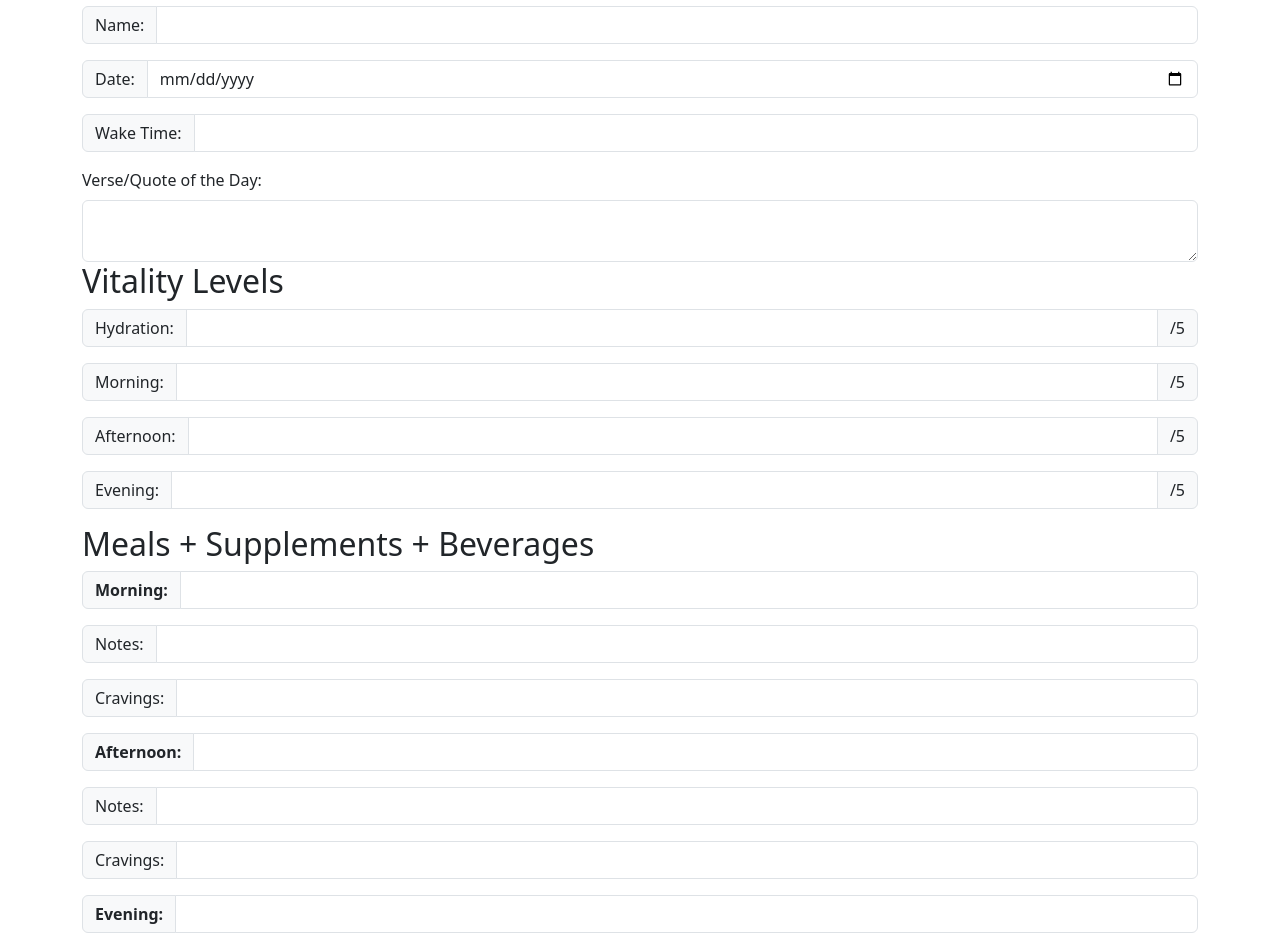
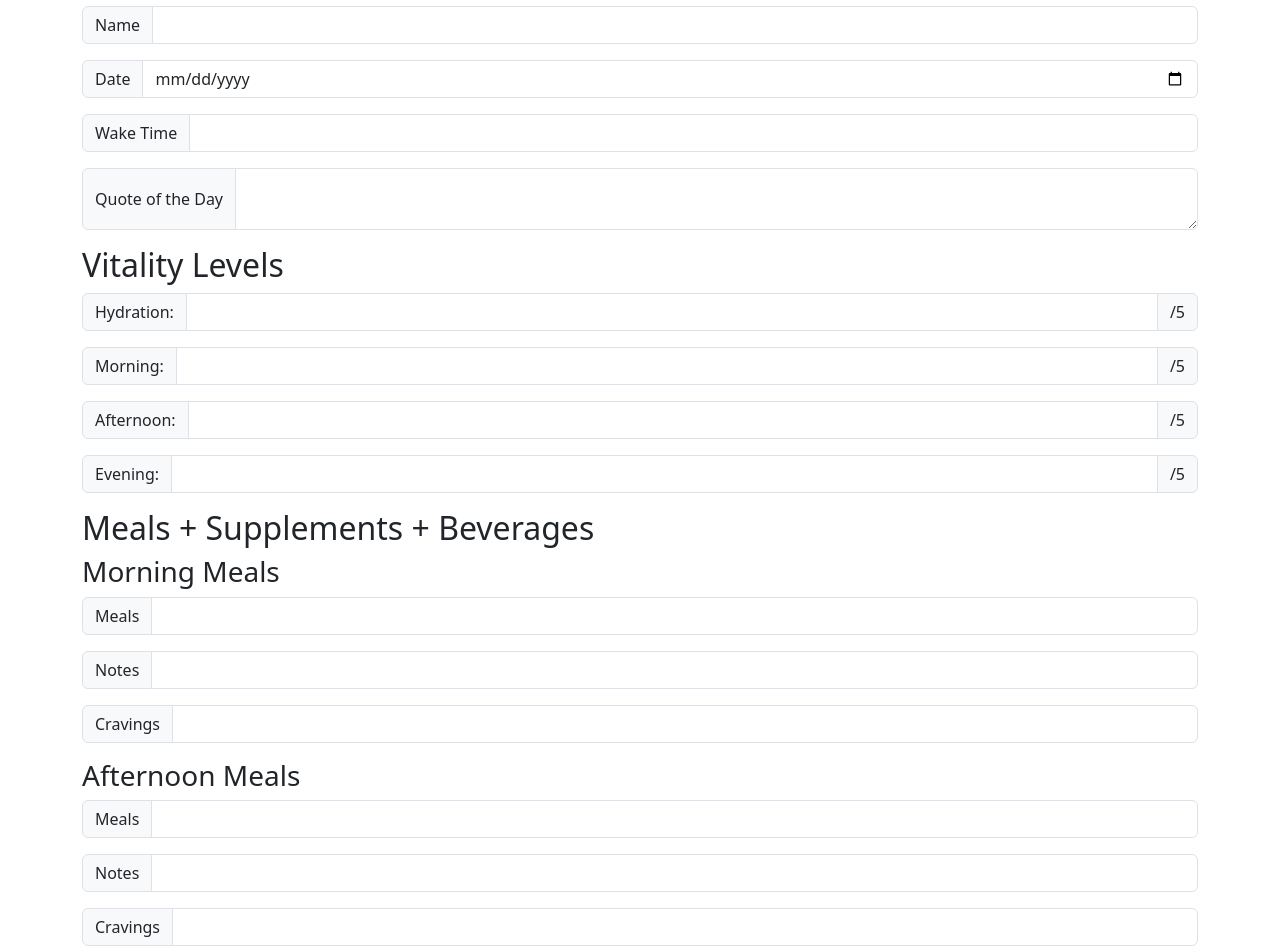
Before and after one commit to Crambeary/wellness_reflection, a React (Vite) app: page / in a window 1280 px wide. Shown: the part 150-1097 px from the top of the page. Built offline with nearby package versions, Linux system fonts and the light colour scheme.

Commit message:
Form input and Meal section

```diff
--- a/src/App.jsx
+++ b/src/App.jsx
@@ -32,6 +32,57 @@ let defaultState = {
   'afternoon-activity': "",
   'evening-activity': ""
 }
+
+const FormInput = ({ label, type = "text", name, value, onChange, fieldType = "input"}) => (
+  <div className="input-group mb-3">
+    <label htmlFor={name} className="input-group-text">{label}</label>
+    { fieldType === "input" ? (
+      <input
+        className="form-control"
+        type={type}
+        name={name}
+        id={name}
+        value={value}
+        onChange={onChange}
+      />
+    ) : (
+      <textarea
+        className="form-control"
+        type={type}
+        name={name}
+        id={name}
+        value={value}
+        onChange={onChange}
+      />
+    )}
+  </div>
+);
+
+
+const MealSection = ({ timeOfDay, values, onChange }) => (
+  <div>
+    <h3>{timeOfDay} Meals</h3>
+    <FormInput
+      label="Meals"
+      name={`${timeOfDay.toLowerCase()}-meals`}
+      value={values[`${timeOfDay.toLowerCase()}-meals`]}
+      onChange={onChange}
+    />
+    <FormInput
+      label="Notes"
+      name={`${timeOfDay.toLowerCase()}-meals-notes`}
+      value={values[`${timeOfDay.toLowerCase()}-meals-notes`]}
+      onChange={onChange}
+    />
+    <FormInput
+      label="Cravings"
+      name={`${timeOfDay.toLowerCase()}-meals-cravings`}
+      value={values[`${timeOfDay.toLowerCase()}-meals-cravings`]}
+      onChange={onChange}
+    />
+  </div>
+);
+
 
 class App extends React.Component {
 
@@ -162,50 +213,32 @@ class App extends React.Component {
               <button data-html2canvas-ignore id="clear" type="button" className="btn btn-primary m-2" onClick={this.clearForm}>New Form</button>
             </div>
             <form id="form">
-              <div className="input-group mb-3">
-                <label htmlFor="name" className="input-group-text">Name:</label>
-                <input
-                  className="form-control"
-                  type="text"
+              <FormInput
+                label="Name"
                 name="name"
-                  id="name"
                 value={this.state.name}
                 onChange={this.handleChange}
                 />
-              </div>
-              <div className="input-group mb-3">
-                <label htmlFor="date" className="input-group-text">Date:</label>
-                <input
-                  className="form-control"
+              <FormInput
+                label="Date"
+                name="date"
                 type="date"
-                  name="date"
-                  id="date"
                 value={this.state.date}
                 onChange={this.handleChange}
                 />
-              </div>
-              <div className="input-group mb-3">
-                <label htmlFor="wake-time" className="input-group-text">Wake Time:</label>
-                <input
-                  className="form-control"
-                  type="text"
+              <FormInput
+                label="Wake Time"
                 name="wake-time"
-                  id="wake-time"
                 value={this.state['wake-time']}
                 onChange={this.handleChange}
                 />
-              </div>
-              <div>
-                <label htmlFor="qotd" className="form-label">Verse/Quote of the Day: </label>
-                <textarea
-                  className="form-control"
+              <FormInput
+                label="Quote of the Day"
                 name="qotd"
-                  type="text"
-                  id="qotd"
                 value={this.state.qotd}
                 onChange={this.handleChange}
+                fieldType="textarea"
                 />
-              </div>
               <h2>Vitality Levels</h2>
               <div className="input-group mb-3">
                 <label htmlFor="hydration" className="input-group-text">Hydration:</label>
@@ -268,105 +301,9 @@ class App extends React.Component {
                 <span className="input-group-text">/5</span>
               </div>
               <h2>Meals + Supplements + Beverages</h2>
-              <div className="input-group mb-3">
-                <label className="input-group-text" htmlFor="morning-meals"><strong>Morning:</strong> </label>
-                <input
-                  className="form-control"
-                  type="text"
-                  id="morning-meals"
-                  name="morning-meals"
-                  value={this.state['morning-meals']}
-                  onChange={this.handleChange}
-                />
-              </div>
-              <div className="input-group mb-3">
-                <label className="input-group-text" htmlFor="morning-meals-notes">Notes: </label>
-                <input
-                  className="form-control"
-                  type="text"
-                  id="morning-meals-notes"
-                  name="morning-meals-notes"
-                  value={this.state['morning-meals-notes']}
-                  onChange={this.handleChange}
-                />
-              </div>
-              <div className="input-group mb-3">
-                <label className="input-group-text" htmlFor="morning-meals-cravings">Cravings: </label>
-                <input
-                  className="form-control"
-                  type="text"
-                  id="morning-meals-cravings"
-                  name="morning-meals-cravings"
-                  value={this.state['morning-meals-cravings']}
-                  onChange={this.handleChange}
-                />
-              </div>
-              <div className="input-group mb-3">
-                <label className="input-group-text" htmlFor="afternoon-meals"><strong>Afternoon:</strong> </label>
-                <input
-                  className="form-control"
-                  type="text"
-                  id="afternoon-meals"
-                  name="afternoon-meals"
-                  value={this.state['afternoon-meals']}
-                  onChange={this.handleChange}
-                />
-              </div>
-              <div className="input-group mb-3">
-                <label className="input-group-text" htmlFor="afternoon-meals-notes">Notes: </label>
-                <input
-                  className="form-control"
-                  type="text"
-                  id="afternoon-meals-notes"
-                  name="afternoon-meals-notes"
-                  value={this.state['afternoon-meals-notes']}
-                  onChange={this.handleChange}
-                />
-              </div>
-              <div className="input-group mb-3">
-                <label className="input-group-text" htmlFor="afternoon-meals-cravings">Cravings: </label>
-                <input
-                  className="form-control"
-                  type="text"
-                  id="afternoon-meals-cravings"
-                  name="afternoon-meals-cravings"
-                  value={this.state['afternoon-meals-cravings']}
-                  onChange={this.handleChange}
-                />
-              </div>
-              <div className="input-group mb-3">
-                <label className="input-group-text" htmlFor="evening-meals"><strong>Evening:</strong> </label>
-                <input
-                  className="form-control"
-                  type="text"
-                  id="evening-meals"
-                  name="evening-meals"
-                  value={this.state['evening-meals']}
-                  onChange={this.handleChange}
-                />
-              </div>
-              <div className="input-group mb-3">
-                <label className="input-group-text" htmlFor="evening-meals-notes">Notes: </label>
-                <input
-                  className="form-control"
-                  type="text"
-                  id="evening-meals-notes"
-                  name="evening-meals-notes"
-                  value={this.state['evening-meals-notes']}
-                  onChange={this.handleChange}
-                />
-              </div>
-              <div className="input-group mb-3">
-                <label className="input-group-text" htmlFor="evening-meals-cravings">Cravings: </label>
-                <input
-                  className="form-control"
-                  type="text"
-                  id="evening-meals-cravings"
-                  name="evening-meals-cravings"
-                  value={this.state['evening-meals-cravings']}
-                  onChange={this.handleChange}
-                />
-              </div>
+              <MealSection timeOfDay="Morning" values={this.state} onChange={this.handleChange} />
+              <MealSection timeOfDay="Afternoon" values={this.state} onChange={this.handleChange} />
+              <MealSection timeOfDay="Evening" values={this.state} onChange={this.handleChange} />
               <h2>Activities</h2>
               <div className="input-group mb-3">
                 <label className="input-group-text" htmlFor="morning-activity">Morning: </label>
```
Also changed, not shown: 1 other file (tests, documents, lock files or other folders). Lines whose indentation alone changed are shown as unchanged.
